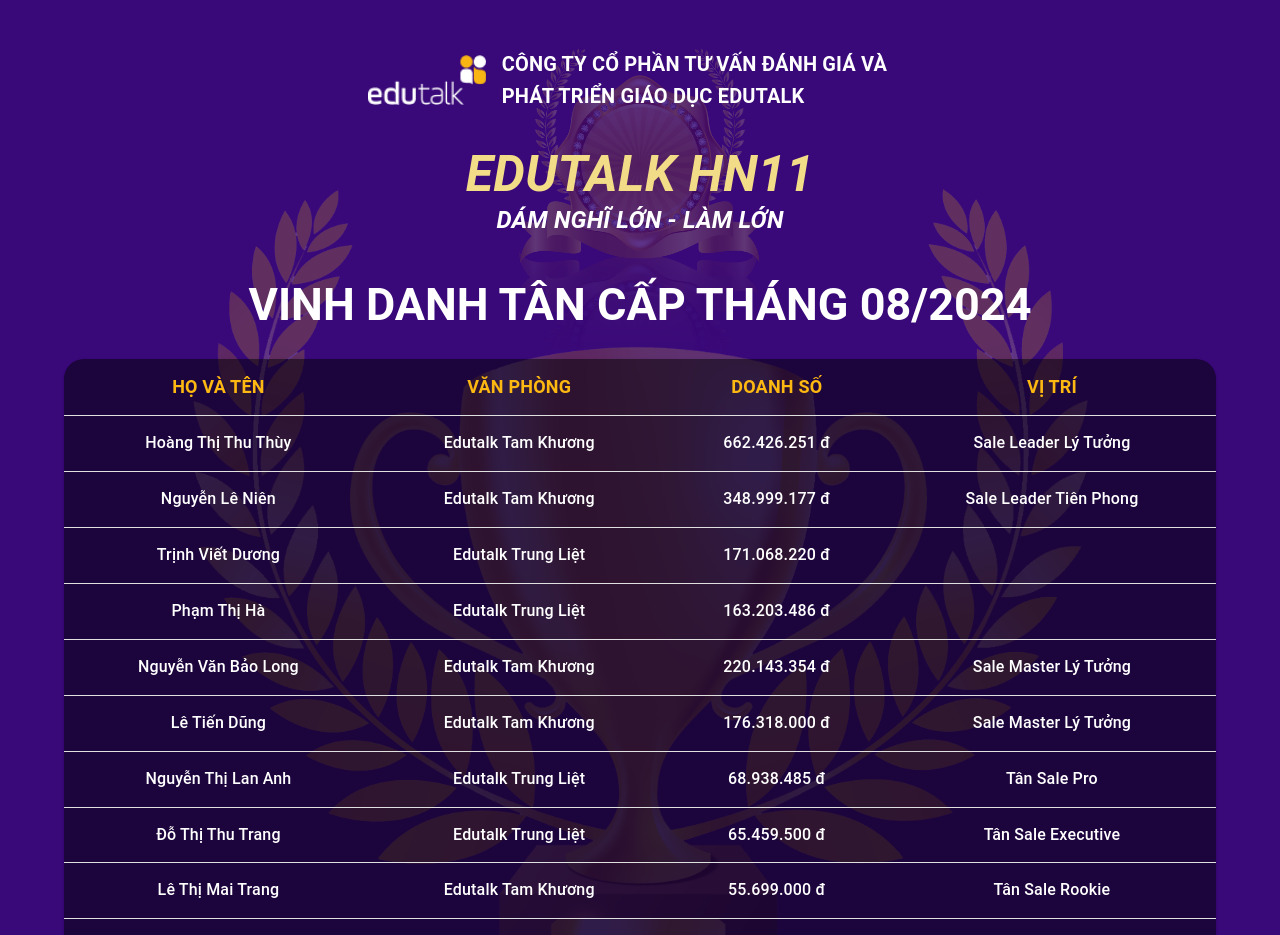
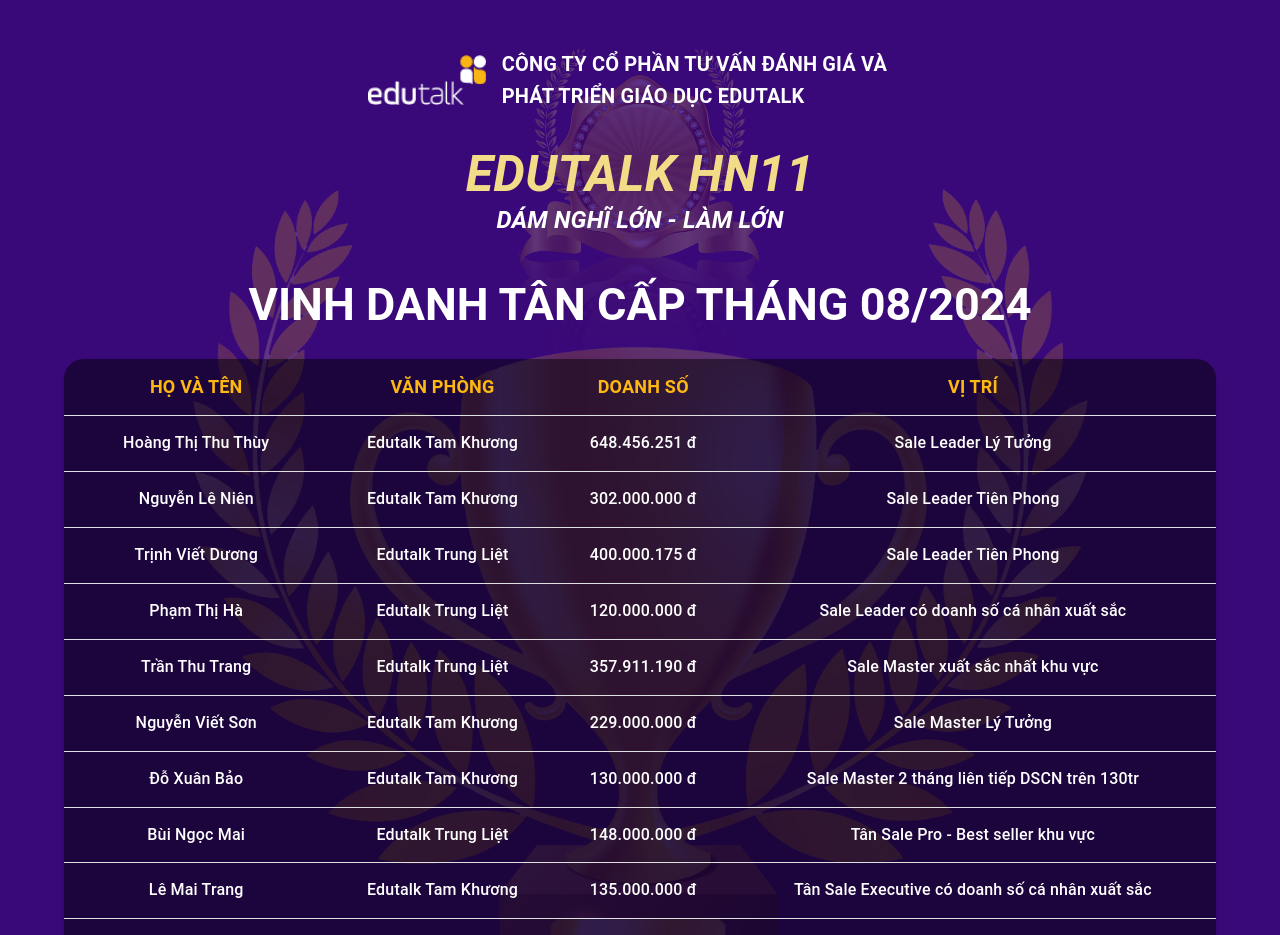
Before and after one commit to thuhieutryhard/edutalk_th, a React (Create React App) app: page / in a window 1280 px wide. Shown: the top 935 px of the page. Built offline with nearby package versions, Linux system fonts and the light colour scheme.

Commit message:
Update data.js

```diff
--- a/src/data.js
+++ b/src/data.js
@@ -2,61 +2,61 @@
     {
       name: "Hoàng Thị Thu Thùy",
       office: "Edutalk Tam Khương",
-      revenue: "662.426.251 đ",
+      revenue: "648.456.251 đ",
       position: "Sale Leader Lý Tưởng",
     },
     {
       name: "Nguyễn Lê Niên",
       office: "Edutalk Tam Khương",
-      revenue: "348.999.177 đ",
+      revenue: "302.000.000 đ",
       position: "Sale Leader Tiên Phong",
     },
     {
       name: "Trịnh Viết Dương",
       office: "Edutalk Trung Liệt",
-      revenue: "171.068.220 đ",
-      position: "",
+      revenue: "400.000.175 đ",
+      position: "Sale Leader Tiên Phong",
     },
     {
       name: "Phạm Thị Hà",
       office: "Edutalk Trung Liệt",
-      revenue: "163.203.486 đ",
-      position: "",
+      revenue: "120.000.000 đ",
+      position: "Sale Leader có doanh số cá nhân xuất sắc",
     },
     {
-      name: "Nguyễn Văn Bảo Long",
+      name: "Trần Thu Trang",
+      office: "Edutalk Trung Liệt",
+      revenue: "357.911.190 đ",
+      position: "Sale Master xuất sắc nhất khu vực",
+    },
+    {
+      name: "Nguyễn Viết Sơn",
       office: "Edutalk Tam Khương",
-      revenue: "220.143.354 đ",
+      revenue: "229.000.000 đ",
       position: "Sale Master Lý Tưởng",
     },
     {
-      name: "Lê Tiến Dũng",
+      name: "Đỗ Xuân Bảo",
       office: "Edutalk Tam Khương",
-      revenue: "176.318.000 đ",
-      position: "Sale Master Lý Tưởng",
+      revenue: "130.000.000 đ",
+      position: "Sale Master 2 tháng liên tiếp DSCN trên 130tr",
     },
     {
-      name: "Nguyễn Thị Lan Anh",
+      name: "Bùi Ngọc Mai",
       office: "Edutalk Trung Liệt",
-      revenue: "68.938.485 đ",
-      position: "Tân Sale Pro",
+      revenue: "148.000.000 đ",
+      position: "Tân Sale Pro - Best seller khu vực",
     },
     {
-      name: "Đỗ Thị Thu Trang",
-      office: "Edutalk Trung Liệt",
-      revenue: "65.459.500 đ",
-      position: "Tân Sale Executive",
+      name: "Lê Mai Trang",
+      office: "Edutalk Tam Khương",
+      revenue: "135.000.000 đ",
+      position: "Tân Sale Executive có doanh số cá nhân xuất sắc ",
     },
     {
-      name: "Lê Thị Mai Trang",
+      name: "Nguyễn Hữu Khánh Toàn",
       office: "Edutalk Tam Khương",
-      revenue: "55.699.000 đ",
+      revenue: "51.000.000 đ",
       position: "Tân Sale Rookie",
-    },
-    {
-      name: "Nguyễn Hải Đăng",
-      office: "Edutalk Tam Khương",
-      revenue: "54.135.000 đ",
-      position: "Tân Sale Rookie",
-    },
+    }
   ];
```
